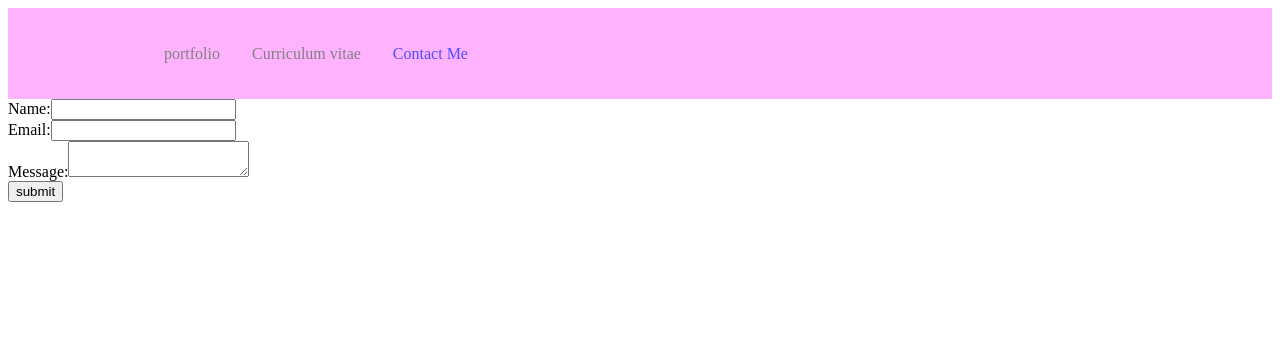
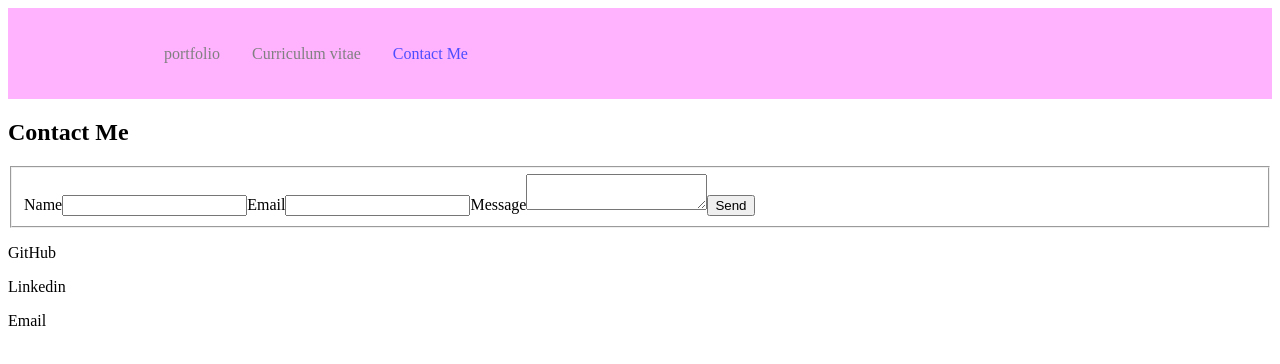
Before and after one commit to OmarAbdelghanyyy/personalwebsite, a React (Create React App) app: page /contact in a window 1280 px wide. Shown: the top 364 px of the page. Built offline with nearby package versions, Linux system fonts and the light colour scheme.

Commit message:
added send email functionnality to contact me page

```diff
--- a/src/pages/contact.js
+++ b/src/pages/contact.js
@@ -1,43 +1,64 @@
-import React, { useState } from "react";
-const Contact=()=>{
-    const [status,setStatus]= useState('submit');
-    const handleSubmit= async (e) =>{
-        e.preventDefault()
-        setStatus('sending')
-        const {name,email,message}=e.targets.elements;
-        let details={
-            name: name.value,
-            email: email.value,
-            message: message.value
+import React, { useRef } from 'react';
+import emailjs from 'emailjs-com';
+import Swal from 'sweetalert2';
 
-        };
-        let response= await fetch("https://localhost:3000/contact",{
-            method: "POST",
-            headers:{
-                "Content-Type": "applicayion/json;charset=utf-8"
-            },
-            body: JSON.stringify(details),
-        });
-        setStatus("Submit");
-        let result = await response.json();
-        alert(result.status)
-    };
-    return(
-        <form onSubmit={handleSubmit}>
-        <div>
-          <label htmlFor="name">Name:</label>
-          <input type="text" id="name" required />
-        </div>
-        <div>
-          <label htmlFor="email">Email:</label>
-          <input type="email" id="email" required />
-        </div>
-        <div>
-          <label htmlFor="message">Message:</label>
-          <textarea id="message" required />
-        </div>
-        <button type="submit">{status}</button>
+
+
+const SERVICE_ID = 'service_9kzaxgz';
+const TEMPLATE_ID = "template_b1jr8se";
+const USER_ID = "MBebflZ6xCJD_L1kK";
+
+const Contact = () => {
+  const form = useRef();
+
+  const sendEmail = (e) => {
+    e.preventDefault();
+
+    emailjs
+      .sendForm(
+        SERVICE_ID,
+        TEMPLATE_ID,
+        form.current,
+        USER_ID
+      )
+      .then(
+        (result) => {
+          Swal.fire({
+            icon: 'success',
+            title: 'Message sent successfully'
+          })
+          console.log(result.text);
+          console.log("message sent");
+        },
+        (error) => {
+          Swal.fire({
+            icon: 'eroor',
+            title: 'Oops something went wrong'
+          })
+          console.log(error.text);
+        }
+      );
+      form.current.value=''
+  };
+
+  return (
+    <div className='Contact'>
+      <h2>Contact Me</h2>
+      <form ref={form} onSubmit={sendEmail}>
+        <fieldset>
+        <label>Name</label>
+        <input type="text" name="user_name" />
+        <label>Email</label>
+        <input type="email" name="user_email" />
+        <label>Message</label>
+        <textarea name="message" />
+        <input type="submit" value="Send" />
+        </fieldset>
       </form>
-    )
-}
+      <p>GitHub</p>
+      <p>Linkedin</p>
+      <p>Email</p>
+    </div>
+  );
+};
 export default Contact;
```
